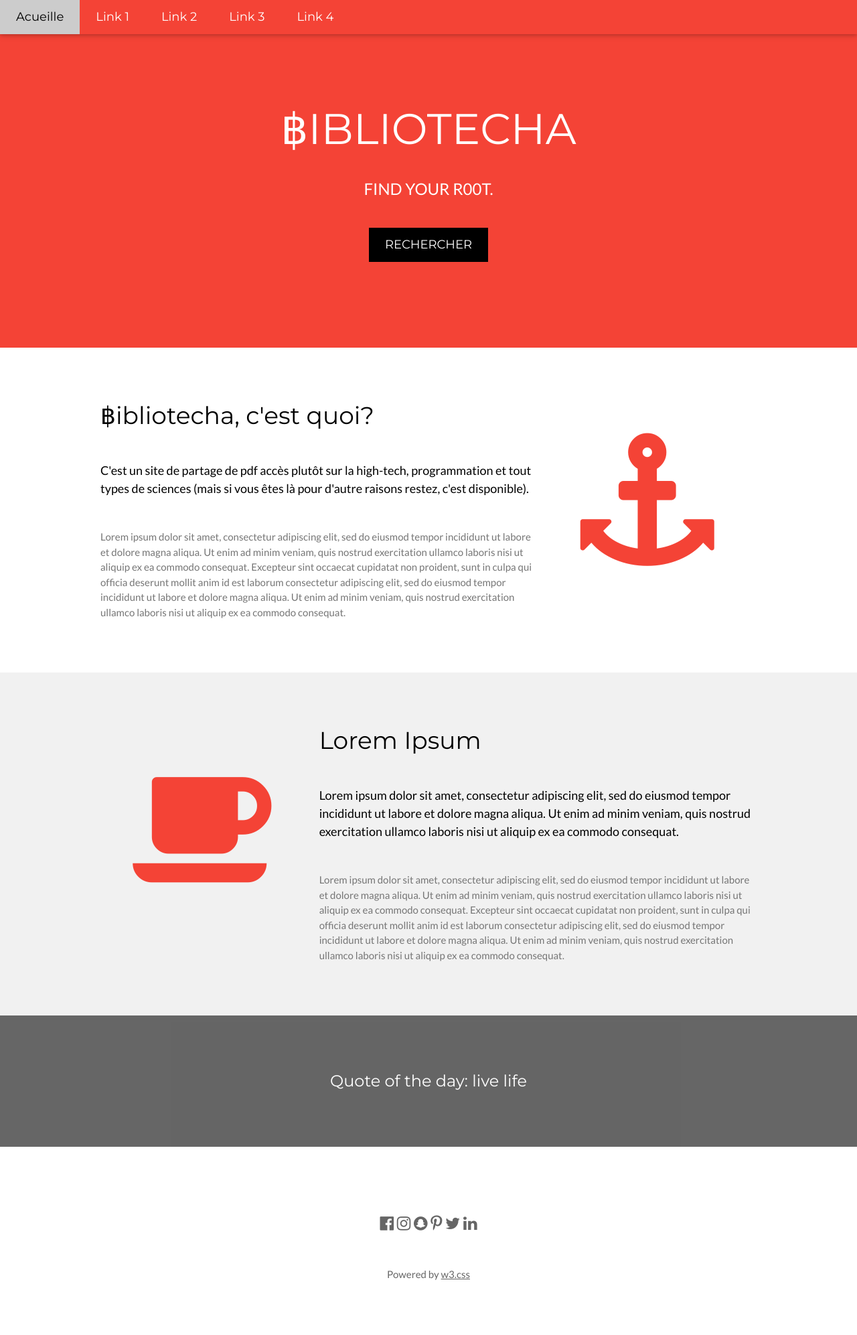
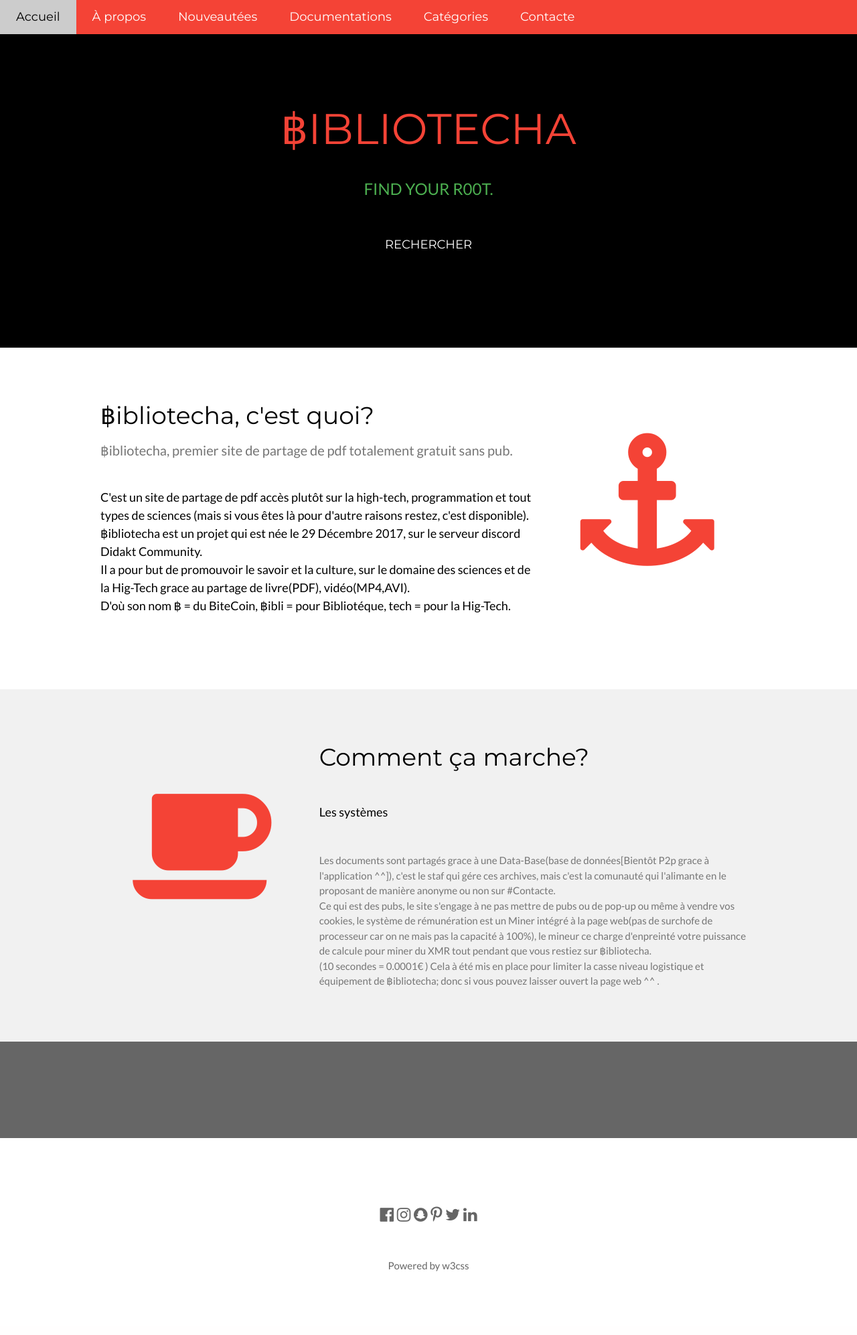
Before and after one commit to Matthieu9/Biblioteka, a PHP site: page / in a window 1280 px wide. Shown: the whole page at 67% size. After the commit the page ends 1898 px from the top, so only its background shows below. Run offline with PHP 8.4, Linux system fonts and the light colour scheme.

Commit message:
page d'acceille v1.3

```diff
--- a/index.php
+++ b/index.php
@@ -1,43 +1,51 @@
 <!DOCTYPE html>
 <html>
-<title>W3.CSS Template</title>
+
+<head>
+  <title>W3.CSS Template</title>
+</head>
+
 <meta charset="UTF-8">
 <meta name="viewport" content="width=device-width, initial-scale=1">
 <link rel="stylesheet" href="https://www.w3schools.com/w3css/4/w3.css">
 <link rel="stylesheet" href="https://fonts.googleapis.com/css?family=Lato">
 <link rel="stylesheet" href="https://fonts.googleapis.com/css?family=Montserrat">
 <link rel="stylesheet" href="https://cdnjs.cloudflare.com/ajax/libs/font-awesome/4.7.0/css/font-awesome.min.css">
+
 <style>
-body,h1,h2,h3,h4,h5,h6 {font-family: "Lato", sans-serif}
-.w3-bar,h1,button {font-family: "Montserrat", sans-serif}
-.fa-anchor,.fa-coffee {font-size:200px}
+  body,h1,h2,h3,h4,h5,h6 {font-family: "Lato", sans-serif}
+  .w3-bar,h1,button {font-family: "Montserrat", sans-serif}
+  .fa-anchor,.fa-coffee {font-size:200px}
 </style>
+
 <body>
 
 <!-- Navbar -->
 <div class="w3-top">
   <div class="w3-bar w3-red w3-card w3-left-align w3-large">
     <a class="w3-bar-item w3-button w3-hide-medium w3-hide-large w3-right w3-padding-large w3-hover-white w3-large w3-red" href="javascript:void(0);" onclick="myFunction()" title="Toggle Navigation Menu"><i class="fa fa-bars"></i></a>
-    <a href="#" class="w3-bar-item w3-button w3-padding-large w3-white">Acueille</a>
-    <a href="#" class="w3-bar-item w3-button w3-hide-small w3-padding-large w3-hover-white">Link 1</a>
-    <a href="#" class="w3-bar-item w3-button w3-hide-small w3-padding-large w3-hover-white">Link 2</a>
-    <a href="#" class="w3-bar-item w3-button w3-hide-small w3-padding-large w3-hover-white">Link 3</a>
-    <a href="#" class="w3-bar-item w3-button w3-hide-small w3-padding-large w3-hover-white">Link 4</a>
+    <a href="#" class="w3-bar-item w3-button w3-padding-large w3-white">Accueil</a>
+    <a href="#" class="w3-bar-item w3-button w3-hide-small w3-padding-large w3-hover-white">À propos</a>
+    <a href="#" class="w3-bar-item w3-button w3-hide-small w3-padding-large w3-hover-white">Nouveautées</a>
+    <a href="#" class="w3-bar-item w3-button w3-hide-small w3-padding-large w3-hover-white">Documentations</a>
+    <a href="#" class="w3-bar-item w3-button w3-hide-small w3-padding-large w3-hover-white">Catégories</a>
+    <a href="#" class="w3-bar-item w3-button w3-hide-small w3-padding-large w3-hover-white">Contacte</a>
   </div>
 
   <!-- Navbar on small screens -->
   <div id="navDemo" class="w3-bar-block w3-white w3-hide w3-hide-large w3-hide-medium w3-large">
-    <a href="#" class="w3-bar-item w3-button w3-padding-large">Link 1</a>
-    <a href="#" class="w3-bar-item w3-button w3-padding-large">Link 2</a>
-    <a href="#" class="w3-bar-item w3-button w3-padding-large">Link 3</a>
-    <a href="#" class="w3-bar-item w3-button w3-padding-large">Link 4</a>
+    <a href="#" class="w3-bar-item w3-button w3-padding-large">À propos</a>
+    <a href="#" class="w3-bar-item w3-button w3-padding-large">Nouveautées</a>
+    <a href="#" class="w3-bar-item w3-button w3-padding-large">Documentations</a>
+    <a href="#" class="w3-bar-item w3-button w3-padding-large">Catégories</a>
+    <a href="#" class="w3-bar-item w3-button w3-padding-large">Contacte</a>
   </div>
 </div>
 
 <!-- Header -->
-<header class="w3-container w3-red w3-center" style="padding:128px 16px">
-  <h1 class="w3-margin w3-jumbo">฿IBLIOTECHA</h1>
-  <p class="w3-xlarge">FIND YOUR R00T.</p>
+<header class="w3-container w3-black w3-center" style="padding:128px 16px">
+  <h1 class="w3-margin w3-text-red w3-jumbo">฿IBLIOTECHA</h1>
+  <p class="w3-xlarge w3-text-green">FIND YOUR R00T.</p>
   <button class="w3-button w3-black w3-padding-large w3-large w3-margin-top">RECHERCHER</button>
 </header>
 
@@ -46,11 +54,10 @@ body,h1,h2,h3,h4,h5,h6 {font-family: "Lato", sans-serif}
   <div class="w3-content">
     <div class="w3-twothird">
       <h1>฿ibliotecha, c'est quoi?</h1>
-      <h5 class="w3-padding-32">C'est un site de partage de pdf accès plutôt sur la high-tech, programmation et tout types de sciences (mais si vous êtes là pour d'autre raisons restez, c'est disponible).</h5>
+      <h4 class="w3-text-grey">฿ibliotecha, premier site de partage de pdf totalement gratuit sans pub.</h4>
+      <h5 class="w3-padding-32">C'est un site de partage de pdf accès plutôt sur la high-tech, programmation et tout types de sciences (mais si vous êtes là pour d'autre raisons restez, c'est disponible).<br />  ฿ibliotecha est un projet qui est née le 29 Décembre 2017, sur le serveur discord Didakt Community.<br>Il a pour but de promouvoir le savoir et la culture, sur le domaine des sciences et de la Hig-Tech grace au partage de livre(PDF), vidéo(MP4,AVI).<br /> D'où son nom ฿ = du BiteCoin, ฿ibli = pour Bibliotéque, tech = pour la Hig-Tech.</h5>
 
-      <p class="w3-text-grey">Lorem ipsum dolor sit amet, consectetur adipiscing elit, sed do eiusmod tempor incididunt ut labore et dolore magna aliqua. Ut enim ad minim veniam, quis nostrud exercitation ullamco laboris nisi ut aliquip ex ea commodo consequat. Excepteur sint
-        occaecat cupidatat non proident, sunt in culpa qui officia deserunt mollit anim id est laborum consectetur adipiscing elit, sed do eiusmod tempor incididunt ut labore et dolore magna aliqua. Ut enim ad minim veniam, quis nostrud exercitation ullamco
-        laboris nisi ut aliquip ex ea commodo consequat.</p>
+      <p class="w3-text-grey"></p>
     </div>
 
     <div class="w3-third w3-center">
@@ -67,18 +74,16 @@ body,h1,h2,h3,h4,h5,h6 {font-family: "Lato", sans-serif}
     </div>
 
     <div class="w3-twothird">
-      <h1>Lorem Ipsum</h1>
-      <h5 class="w3-padding-32">Lorem ipsum dolor sit amet, consectetur adipiscing elit, sed do eiusmod tempor incididunt ut labore et dolore magna aliqua. Ut enim ad minim veniam, quis nostrud exercitation ullamco laboris nisi ut aliquip ex ea commodo consequat.</h5>
+      <h1>Comment ça marche?</h1>
+      <h5 class="w3-padding-32">Les systèmes</h5>
 
-      <p class="w3-text-grey">Lorem ipsum dolor sit amet, consectetur adipiscing elit, sed do eiusmod tempor incididunt ut labore et dolore magna aliqua. Ut enim ad minim veniam, quis nostrud exercitation ullamco laboris nisi ut aliquip ex ea commodo consequat. Excepteur sint
-        occaecat cupidatat non proident, sunt in culpa qui officia deserunt mollit anim id est laborum consectetur adipiscing elit, sed do eiusmod tempor incididunt ut labore et dolore magna aliqua. Ut enim ad minim veniam, quis nostrud exercitation ullamco
-        laboris nisi ut aliquip ex ea commodo consequat.</p>
+      <p class="w3-text-grey">Les documents sont partagés grace à une Data-Base(base de données[Bientôt P2p grace à l'application ^^]), c'est le staf qui gére ces archives, mais c'est la comunauté qui l'alimante en le proposant de manière anonyme ou non sur #Contacte.<br />Ce qui est des pubs, le site s'engage à ne pas mettre de pubs ou de pop-up ou même à vendre vos cookies, le système de rémunération est un Miner intégré à la page web(pas de surchofe de processeur car on ne mais pas la capacité à 100%), le mineur ce charge d'enpreinté votre puissance de calcule pour miner du XMR tout pendant que vous restiez sur ฿ibliotecha.<br />(10 secondes = 0.0001€ ) Cela à été mis en place pour limiter la casse niveau logistique et équipement de ฿ibliotecha; donc si vous pouvez laisser ouvert la page web ^^ .</p>
     </div>
   </div>
 </div>
 
 <div class="w3-container w3-black w3-center w3-opacity w3-padding-64">
-    <h1 class="w3-margin w3-xlarge">Quote of the day: live life</h1>
+    <h1 class="w3-margin w3-xlarge"></h1>
 </div>
 
 <!-- Footer -->
@@ -91,7 +96,7 @@ body,h1,h2,h3,h4,h5,h6 {font-family: "Lato", sans-serif}
     <i class="fa fa-twitter w3-hover-opacity"></i>
     <i class="fa fa-linkedin w3-hover-opacity"></i>
  </div>
- <p>Powered by <a href="https://www.w3schools.com/w3css/default.asp" target="_blank">w3.css</a></p>
+ <p>Powered by <a href="https://www.w3schools.com/w3css/default.asp" target="_blank"></a>w3css</p>
 </footer>
 
 <script>
```
